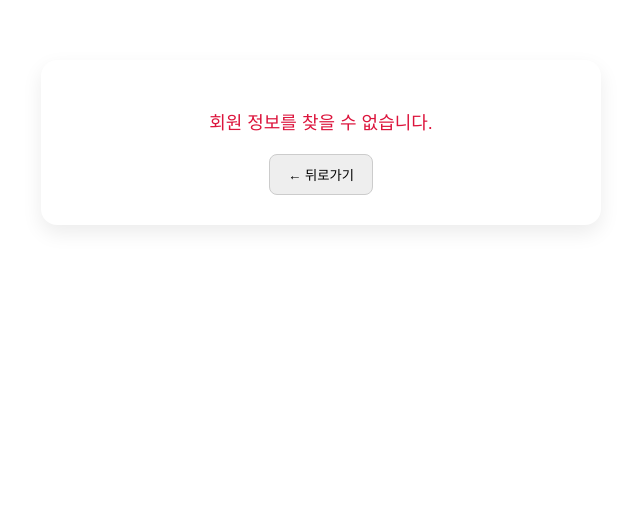
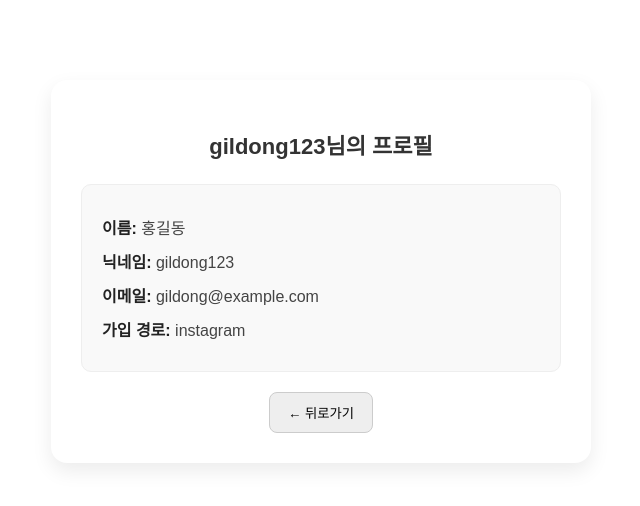
Before and after one commit to JangHyeok2909/highteenday-frontend, a React (Create React App) app: page /user-profile in a window 1280 px wide. Shown: the top 506 px of the page, without its empty margins (319-959 px from the left). Built offline with nearby package versions, Linux system fonts and the light colour scheme; a small style sheet from the web is missing.

Commit message:
본인정보확인 최종수정

```diff
--- a/src/App.js
+++ b/src/App.js
@@ -10,7 +10,7 @@ import FormRegisterPage from './components/LoginRelated/FormRegisterPage';
 import CreateAccount from './components/LoginRelated/CreateAccount';
 import SchoolVerification from './components/LoginRelated/SchoolVerification';
 import UserProfilePage from "./pages/UserProfilePage";
-import CheckPage from "./pages/CheckPage";
+
 
 
 
@@ -30,7 +30,7 @@ import CheckPage from "./pages/CheckPage";
           <Route path="/CreateAccount" element={<CreateAccount />} />
           <Route path="/school" element={<SchoolVerification />} />
           <Route path="/user-profile" element={<UserProfilePage />} />
-          <Route path="/check-Page" element={<CheckPage />} />
+
 
 
 
--- a/src/pages/CheckPage.css
+++ /dev/null
@@ -1,32 +0,0 @@
-.login-container {
-  max-width: 400px;
-  margin: 100px auto;
-  padding: 30px;
-  text-align: center;
-  border-radius: 10px;
-  box-shadow: 0 4px 12px rgba(0, 0, 0, 0.1);
-  background-color: #fff;
-}
-
-.login-form {
-  display: flex;
-  flex-direction: column;
-  gap: 15px;
-  margin-top: 20px;
-}
-
-.login-form input {
-  padding: 10px;
-  font-size: 16px;
-}
-
-.login-form button {
-  padding: 10px;
-  font-size: 16px;
-  cursor: pointer;
-}
-
-.error {
-  color: crimson;
-  font-size: 14px;
-}
--- a/src/pages/CheckPage.jsx
+++ /dev/null
@@ -1,57 +0,0 @@
-import { useState } from "react";
-import { useNavigate } from "react-router-dom";
-import axios from "axios";
-import "./CheckPage.css";
-
-function CheckPage() {
-  const [email, setEmail] = useState("");
-  const [password, setPassword] = useState("");
-  const [error, setError] = useState("");
-  const navigate = useNavigate();
-
-  const handleSubmit = async (e) => {
-    e.preventDefault();
-
-    try {
-      const res = await axios.post("/api/user/login", {
-        email,
-        password,
-      }, {
-        withCredentials: true // 로그인 세션/쿠키가 필요한 경우
-      });
-
-      const user = res.data;
-
-      // 여기서 user.school, user.grade 같은 필드도 서버가 주면 포함 가능
-      navigate("/user-profile", { state: user });
-    } catch (err) {
-      setError("이메일 또는 비밀번호가 일치하지 않습니다.");
-    }
-  };
-
-  return (
-    <div className="login-container">
-      <h2>본인 인증</h2>
-      <form onSubmit={handleSubmit} className="login-form">
-        <input
-          type="email"
-          placeholder="이메일"
-          value={email}
-          onChange={(e) => setEmail(e.target.value)}
-          required
-        />
-        <input
-          type="password"
-          placeholder="비밀번호"
-          value={password}
-          onChange={(e) => setPassword(e.target.value)}
-          required
-        />
-        {error && <p className="error">{error}</p>}
-        <button type="submit">확인</button>
-      </form>
-    </div>
-  );
-}
-
-export default CheckPage;
--- a/src/pages/UserProfilePage.css
+++ b/src/pages/UserProfilePage.css
@@ -1,12 +1,36 @@
 .profile-container {
-  max-width: 500px;
-  margin: 60px auto;
+  max-width: 480px;
+  margin: 80px auto;
   padding: 30px;
   background-color: #ffffff;
   border-radius: 16px;
   box-shadow: 0 8px 20px rgba(0, 0, 0, 0.08);
   font-family: 'Arial', sans-serif;
   text-align: center;
+}
+
+.profile-container h2 {
+  font-size: 22px;
+  color: #333;
+  margin-bottom: 24px;
+}
+
+.profile-card {
+  background-color: #f9f9f9;
+  padding: 20px;
+  border-radius: 10px;
+  border: 1px solid #eee;
+  text-align: left;
+}
+
+.profile-card p {
+  font-size: 16px;
+  margin: 10px 0;
+  color: #444;
+}
+
+.profile-card strong {
+  color: #222;
 }
 
 .profile-error {
@@ -16,6 +40,7 @@
 }
 
 .back-button {
+  margin-top: 20px;
   padding: 10px 18px;
   background-color: #eee;
   border: 1px solid #ccc;
@@ -27,21 +52,3 @@
 .back-button:hover {
   background-color: #ddd;
 }
-
-.profile-card {
-  background-color: #f9f9f9;
-  padding: 20px;
-  border-radius: 10px;
-  border: 1px solid #eee;
-  margin-top: 20px;
-}
-
-.profile-card p {
-  font-size: 16px;
-  margin: 12px 0;
-  color: #444;
-}
-
-.profile-card strong {
-  color: #222;
-}
--- a/src/pages/UserProfilePage.jsx
+++ b/src/pages/UserProfilePage.jsx
@@ -6,25 +6,23 @@ function UserProfilePage() {
   const navigate = useNavigate();
   const user = location.state;
 
-  if (!user) {
-    return (
-      <div className="profile-container">
-        <p className="profile-error">회원 정보를 찾을 수 없습니다.</p>
-        <button onClick={() => navigate(-1)} className="back-button">← 뒤로가기</button>
-      </div>
-    );
-  }
+  const exampleUser = {
+    name: "홍길동",
+    nickname: "gildong123",
+    email: "gildong@example.com",
+    provider: "instagram"
+  };
+
+  const currentUser = user ?? exampleUser;
 
   return (
     <div className="profile-container">
-      <h2>{user.nickname}님의 프로필</h2>
+      <h2>{currentUser.nickname}님의 프로필</h2>
       <div className="profile-card">
-        <p><strong>이름:</strong> {user.name}</p>
-        <p><strong>닉네임:</strong> {user.nickname}</p>
-        <p><strong>이메일:</strong> {user.email}</p>
-        <p><strong>학교:</strong> {user.school}</p>
-        <p><strong>학년:</strong> {user.grade}</p>
-        <p><strong>가입 경로:</strong> {user.provider}</p>
+        <p><strong>이름:</strong> {currentUser.name}</p>
+        <p><strong>닉네임:</strong> {currentUser.nickname}</p>
+        <p><strong>이메일:</strong> {currentUser.email}</p>
+        <p><strong>가입 경로:</strong> {currentUser.provider}</p>
       </div>
       <button onClick={() => navigate(-1)} className="back-button">← 뒤로가기</button>
     </div>
```
